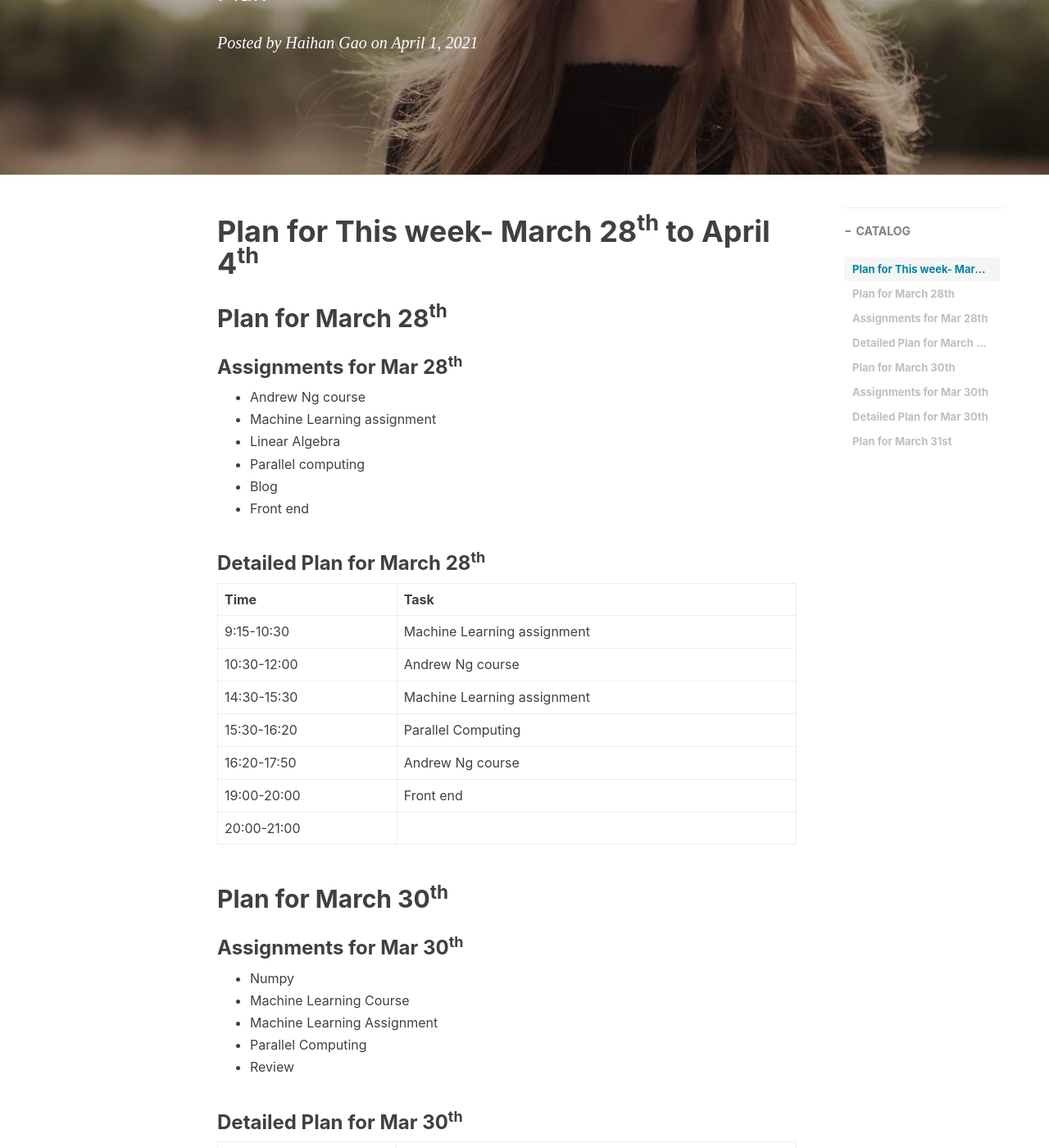
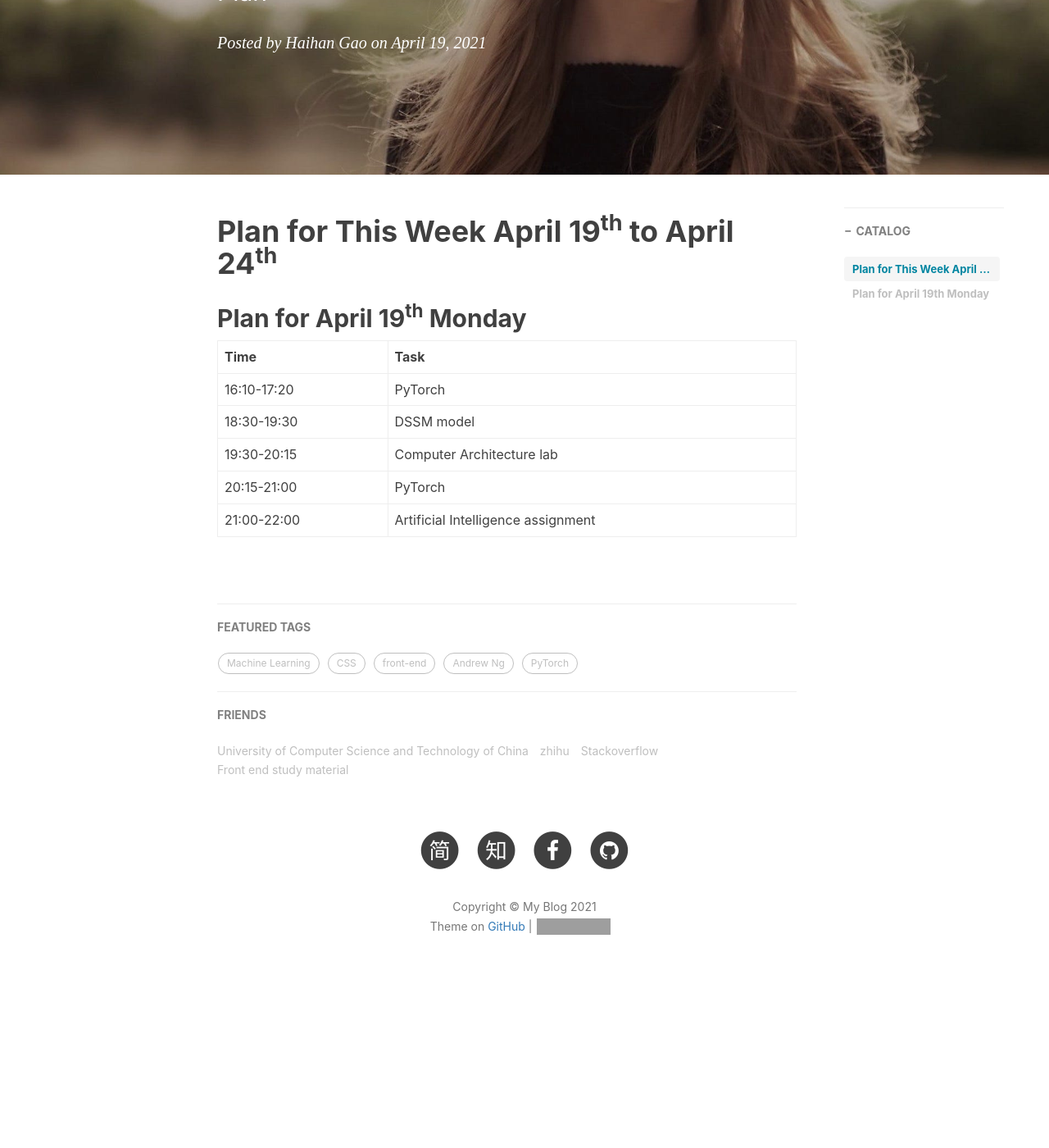
Before and after one commit to Gaoustcer/Gaoustcer.github.io, a Jekyll site: the page built from plan/plan_for_This_week.md, in a window 1280 px wide and 1400 px high, scrolled down 310 px. Shown: the whole window at 82% size. Built offline with Jekyll 4.4.1, drawn with Linux system fonts in a browser that asks for light colours; nearby versions of some CDN libraries; comment, search, counter and statistics services are not loaded; after the commit the page ends 1544 px from its top, so only the background shows below that; some of the changed text lies outside the part shown; grey boxes are pictures that could not be loaded.

Commit message:
commit the weekly plan

```diff
--- a/plan/plan_for_This_week.md
+++ b/plan/plan_for_This_week.md
@@ -2,67 +2,21 @@
 layout:     post
 title:      Weekly Plan
 subtitle:   Plan
-date:       2021-04-01
+date:       2021-04-19
 author:     Haihan Gao
 header-img: img/post-bg-swift2.jpg
 catalog: true
 tags:
     - Plan
 ---
-# Plan for This week- March 28<sup>th</sup> to April 4<sup>th</sup>
+# Plan for This Week April 19<sup>th</sup> to April 24<sup>th</sup>
 
-## Plan for March 28<sup>th</sup>
+## Plan for April 19<sup>th</sup> Monday
 
-### Assignments for Mar 28<sup>th</sup>
-
-* Andrew Ng course
-* Machine Learning assignment
-* Linear Algebra
-* Parallel computing
-* Blog
-* Front end
-
-### Detailed Plan for March 28<sup>th</sup>
-
-| Time        | Task                        |
-| ----------- | --------------------------- |
-| 9:15-10:30  | Machine Learning assignment |
-| 10:30-12:00 | Andrew Ng course            |
-| 14:30-15:30 | Machine Learning assignment |
-| 15:30-16:20 | Parallel Computing          |
-| 16:20-17:50 | Andrew Ng course            |
-| 19:00-20:00 | Front end                   |
-| 20:00-21:00 |                             |
-
-## Plan for March 30<sup>th</sup>
-
-### Assignments for Mar 30<sup>th</sup>
-
-* Numpy
-* Machine Learning Course
-* Machine Learning Assignment
-* Parallel Computing
-* Review
-
-### Detailed Plan for Mar 30<sup>th</sup>
-
-| Time        | Task                        |
-| ----------- | --------------------------- |
-| 10:10-11:00 | Machine Learning Course     |
-| 11:00-11:30 | Numpy                       |
-| 14:30-15:30 | Machine Learning assignment |
-| 18:30-19:20 | Tensorflow                  |
-| 19:20-20:20 | Machine Learning Course     |
-| 20:20-21:00 | Review                      |
-| 21:00-22:00 | Parallel Computing          |
-
-## Plan for  March 31<sup>st</sup>
-
-| Time        | Task                        |
-| ----------- | --------------------------- |
-| 15:50-16:40 | Numpy                       |
-| 16:40-17:40 | CPU design                  |
-| 18:30-19:30 | Machine Learning course     |
-| 19:30-20:30 | Machine Learning assignment |
-| 20:30-21:15 | Tensorflow                  |
-| 21:15-22:00 | Course review               |
+| Time        | Task                               |
+| ----------- | ---------------------------------- |
+| 16:10-17:20 | PyTorch                            |
+| 18:30-19:30 | DSSM model                         |
+| 19:30-20:15 | Computer Architecture lab          |
+| 20:15-21:00 | PyTorch                                   |
+| 21:00-22:00 | Artificial Intelligence assignment |
```
